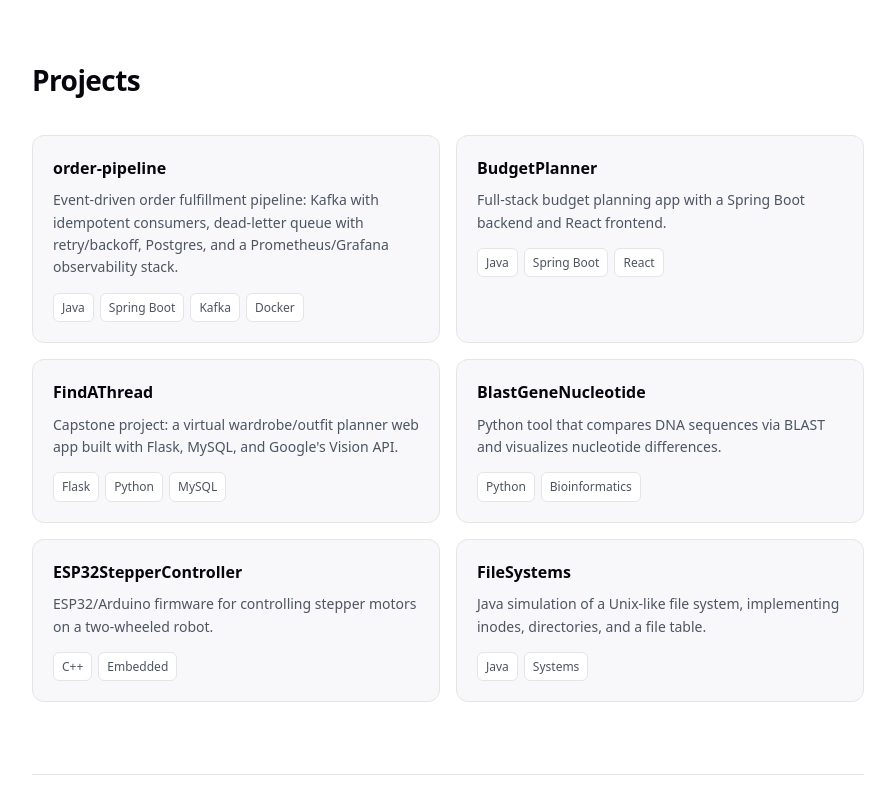
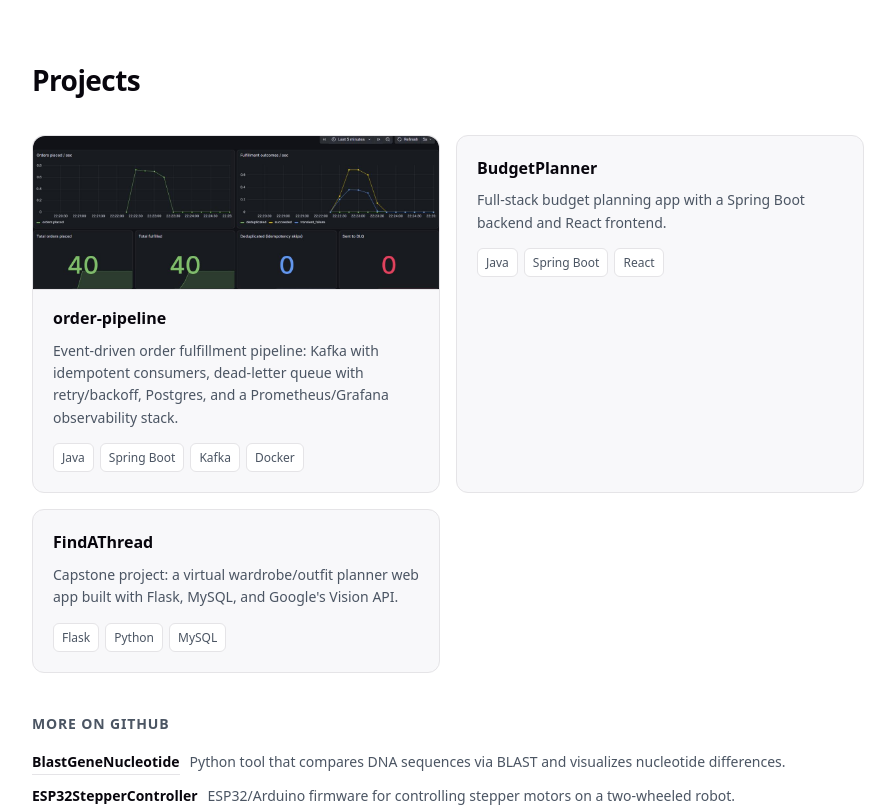
Before and after one commit to Romatomato1/Romatomato1.github.io, a React (Vite) app: page / in a window 1280 px wide. Shown: the part 2360-3167 px from the top of the page, without its empty margins (192-1087 px from the left). Built offline with nearby package versions, Linux system fonts and the light colour scheme.

Commit message:
Add OG meta tags, feature order-pipeline with a dashboard screenshot, curate project list

```diff
--- a/index.html
+++ b/index.html
@@ -9,6 +9,15 @@
       content="Roman Gofman — Software Engineer specializing in distributed systems, event-driven architecture, and cloud infrastructure."
     />
     <title>Roman Gofman — Software Engineer</title>
+
+    <meta property="og:type" content="website" />
+    <meta property="og:url" content="https://romatomato1.github.io/" />
+    <meta property="og:title" content="Roman Gofman — Software Engineer" />
+    <meta
+      property="og:description"
+      content="Software Engineer at Nordstrom specializing in distributed systems, event-driven architecture, and cloud infrastructure."
+    />
+    <meta property="og:image" content="https://romatomato1.github.io/og-image.png" />
   </head>
   <body>
     <div id="root"></div>
--- a/src/App.css
+++ b/src/App.css
@@ -393,6 +393,14 @@ main {
   transform: translateY(-2px);
 }
 
+.project-card-image {
+  display: block;
+  width: calc(100% + 40px);
+  margin: -20px -20px 16px;
+  border-radius: 12px 12px 0 0;
+  border-bottom: 1px solid var(--border);
+}
+
 .project-card h3 {
   font-size: 16px;
   margin-bottom: 8px;
@@ -427,6 +435,44 @@ main {
   }
 }
 
+.more-projects-title {
+  font-size: 14px;
+  text-transform: uppercase;
+  letter-spacing: 0.06em;
+  color: var(--text);
+  margin: 40px 0 16px;
+}
+
+.more-projects-list {
+  display: flex;
+  flex-direction: column;
+  gap: 10px;
+}
+
+.more-projects-list li {
+  display: flex;
+  align-items: baseline;
+  gap: 10px;
+  flex-wrap: wrap;
+  font-size: 14px;
+}
+
+.more-projects-list a {
+  font-weight: 600;
+  color: var(--text-h);
+  text-decoration: none;
+  border-bottom: 1px solid var(--border);
+}
+
+.more-projects-list a:hover {
+  color: var(--accent);
+  border-color: var(--accent);
+}
+
+.more-projects-list span {
+  color: var(--text);
+}
+
 /* ---------- contact ---------- */
 .contact {
   text-align: left;
--- a/src/App.jsx
+++ b/src/App.jsx
@@ -1,5 +1,12 @@
 import { useEffect, useState } from "react";
-import { profile, skills, experience, education, projects } from "./data";
+import {
+  profile,
+  skills,
+  experience,
+  education,
+  featuredProjects,
+  otherProjects,
+} from "./data";
 import "./App.css";
 
 const SECTIONS = [
@@ -157,7 +164,7 @@ function Projects() {
     <section id="projects" className="section">
       <h2 className="section-title">Projects</h2>
       <div className="project-grid">
-        {projects.map((p) => (
+        {featuredProjects.map((p) => (
           <a
             key={p.name}
             className="project-card"
@@ -165,6 +172,14 @@ function Projects() {
             target="_blank"
             rel="noreferrer"
           >
+            {p.image && (
+              <img
+                className="project-card-image"
+                src={p.image}
+                alt={p.imageAlt || ""}
+                loading="lazy"
+              />
+            )}
             <h3>{p.name}</h3>
             <p>{p.description}</p>
             <div className="project-tags">
@@ -175,6 +190,18 @@ function Projects() {
           </a>
         ))}
       </div>
+
+      <h3 className="more-projects-title">More on GitHub</h3>
+      <ul className="more-projects-list">
+        {otherProjects.map((p) => (
+          <li key={p.name}>
+            <a href={p.url} target="_blank" rel="noreferrer">
+              {p.name}
+            </a>
+            <span>{p.description}</span>
+          </li>
+        ))}
+      </ul>
     </section>
   );
 }
--- a/src/data.js
+++ b/src/data.js
@@ -81,13 +81,15 @@ export const education = {
   honors: "Dean's List",
 };
 
-export const projects = [
+export const featuredProjects = [
   {
     name: "order-pipeline",
     description:
       "Event-driven order fulfillment pipeline: Kafka with idempotent consumers, dead-letter queue with retry/backoff, Postgres, and a Prometheus/Grafana observability stack.",
     url: "https://github.com/Romatomato1/order-pipeline",
     tags: ["Java", "Spring Boot", "Kafka", "Docker"],
+    image: "/screenshots/order-pipeline-grafana.png",
+    imageAlt: "Grafana dashboard showing order-pipeline throughput and fulfillment outcomes",
   },
   {
     name: "BudgetPlanner",
@@ -103,6 +105,9 @@ export const projects = [
     url: "https://github.com/Romatomato1/FindAThread",
     tags: ["Flask", "Python", "MySQL"],
   },
+];
+
+export const otherProjects = [
   {
     name: "BlastGeneNucleotide",
     description:
```
Also changed, not shown: public/og-image.png (added), public/screenshots/order-pipeline-grafana.png (added).
